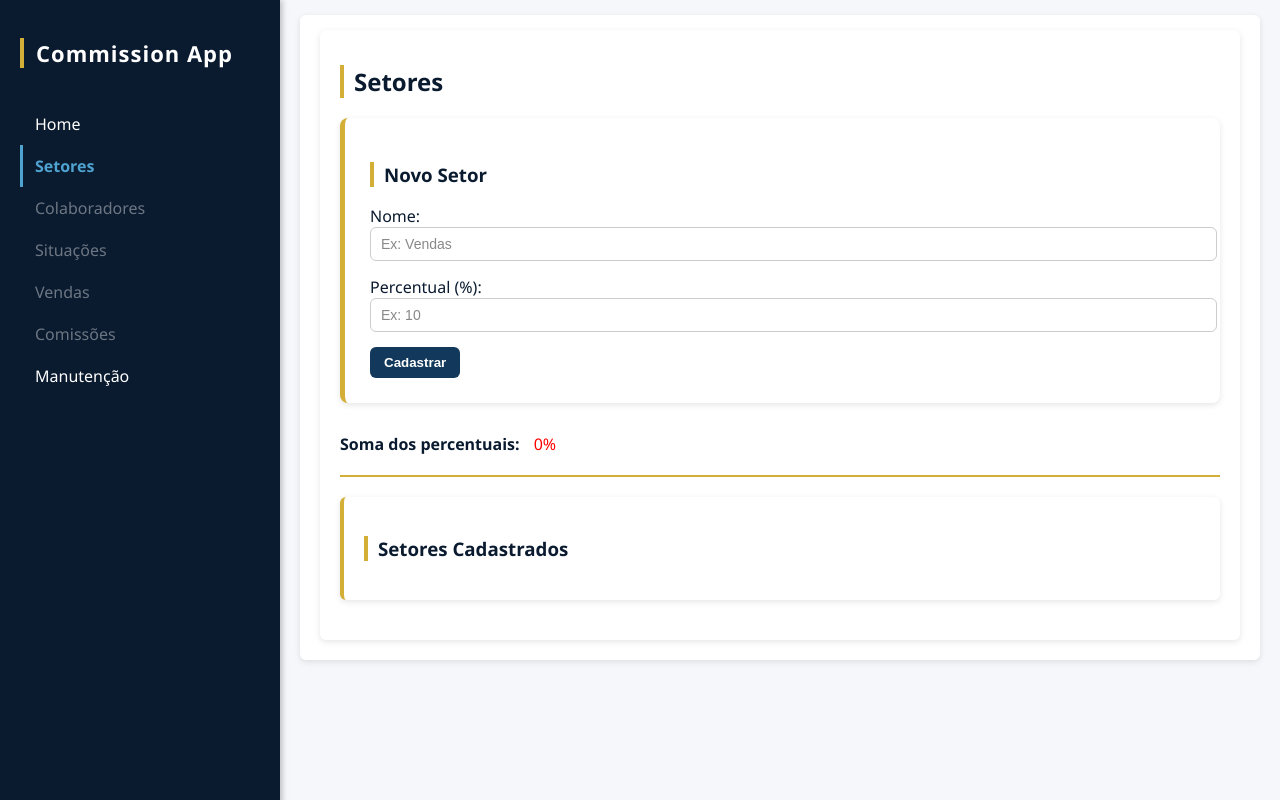
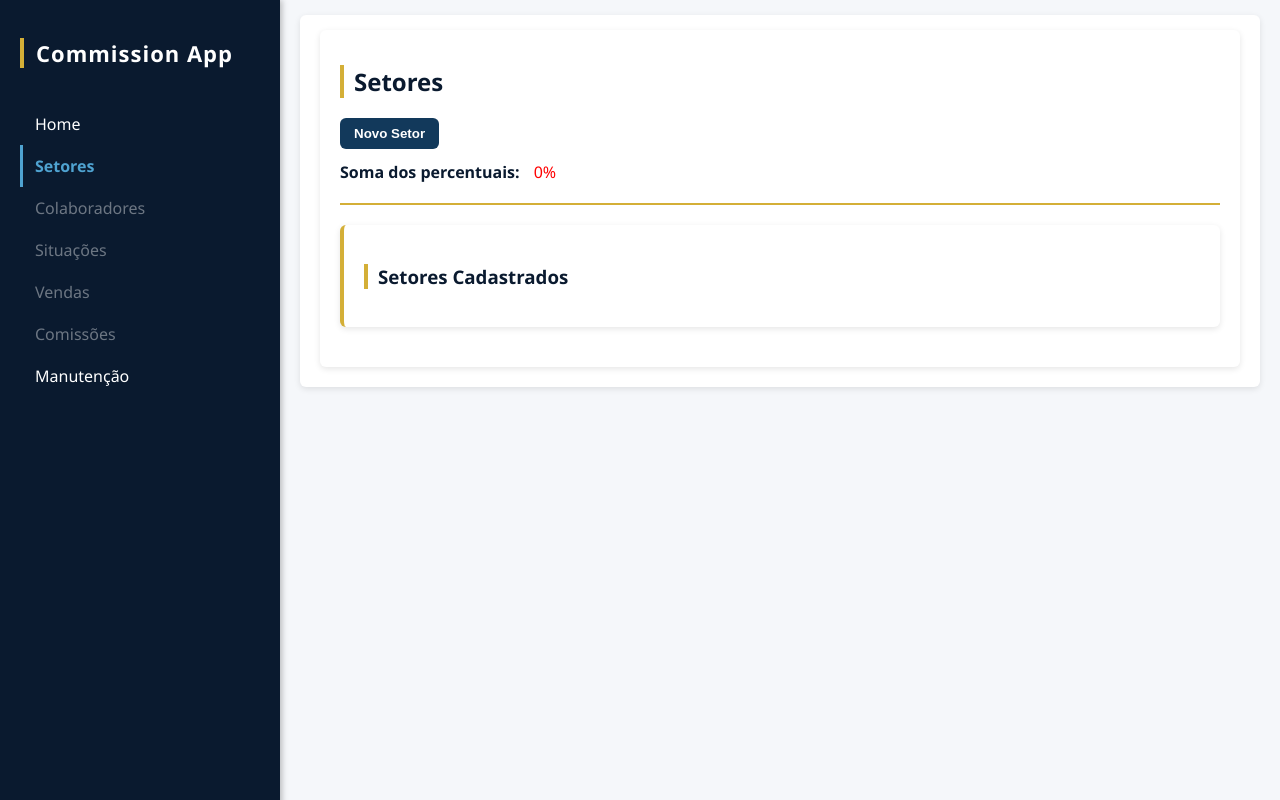
Before and after one commit to phvleite/commission-app, a React (Vite) app in the folder renderer/: page /#/setores in a window 1280 px wide. Built offline with nearby package versions, Linux system fonts and the light colour scheme.

Commit message:
fix: ajustes em setores

```diff
--- a/renderer/src/pages/Setores/SetorList.jsx
+++ b/renderer/src/pages/Setores/SetorList.jsx
@@ -23,44 +23,65 @@ export default function SetorList({ setores, onExcluir, onAtualizar }) {
     }
 
     return (
-        <div className="list-card">
+        <div className="list-card card-anim show">
             <h3>Setores Cadastrados</h3>
 
             <ul className="list">
                 {setores.map(([id, nome, percentual, isMeritocracia, ativo]) => (
                     <li key={id} className="list-item">
+
                         {editandoId === id ? (
+                            /* ============================
+                               MODO EDIÇÃO
+                            ============================ */
                             <div className="edit-row">
+
+                                <div className="edit-left">
                                     <input
                                         value={editNome}
                                         onChange={(e) => setEditNome(e.target.value)}
                                         className="input"
                                     />
+
                                     <input
                                         type="number"
                                         value={editPercentual}
                                         onChange={(e) => setEditPercentual(e.target.value)}
                                         className="input"
                                     />
+                                </div>
 
+                                <div className="edit-right">
                                     <button className="btn-primary" onClick={() => salvarEdicao(id)}>
                                         Salvar
                                     </button>
+
                                     <button className="btn-secondary" onClick={() => setEditandoId(null)}>
                                         Cancelar
                                     </button>
                                 </div>
+
+                            </div>
+
                         ) : (
-                            <>
+                            /* ============================
+                               MODO NORMAL
+                            ============================ */
+                            <div className="setor-row">
+
+                                <div className="setor-left">
                                     <strong className={ativo === 1 ? "text-normal" : "text-muted"}>
                                         {nome}
-                                    {isMeritocracia === 1 && (
-                                        <span className="text-gold"> ⭐ Meritocracia</span>
-                                    )}
                                     </strong>
 
+                                    {isMeritocracia === 1 && (
+                                        <span className="text-gold">⭐ Meritocracia</span>
+                                    )}
+
                                     <span className="percent">{percentual}%</span>
+                                </div>
 
+                                <div className="setor-right">
                                     {ativo === 1 ? (
                                         <>
                                             <button
@@ -84,8 +105,11 @@ export default function SetorList({ setores, onExcluir, onAtualizar }) {
                                             Ativar
                                         </button>
                                     )}
-                            </>
+                                </div>
+
+                            </div>
                         )}
+
                     </li>
                 ))}
             </ul>
--- a/renderer/src/pages/Setores/index.jsx
+++ b/renderer/src/pages/Setores/index.jsx
@@ -4,6 +4,7 @@ import SetorList from "./SetorList";
 
 export default function SetoresPage() {
     const [setores, setSetores] = useState([]);
+    const [mostrarForm, setMostrarForm] = useState(false);
 
     async function carregarSetores() {
         const data = await window.api.setores.listarTodos();
@@ -41,7 +42,14 @@ export default function SetoresPage() {
         <div className="page">
             <h2>Setores</h2>
 
-            <SetorForm onSubmit={criarSetor} />
+            <button
+                className="btn-primary btn-new-setor"
+                onClick={() => setMostrarForm(!mostrarForm)}
+            >
+                Novo Setor
+            </button>
+
+            {mostrarForm && <SetorForm onSubmit={criarSetor} />}
 
             <div className="info-line">
                 <strong>Soma dos percentuais:</strong>
```
Also changed, not shown: 1 other file (tests, documents, lock files or other folders). Lines whose indentation alone changed are shown as unchanged.
